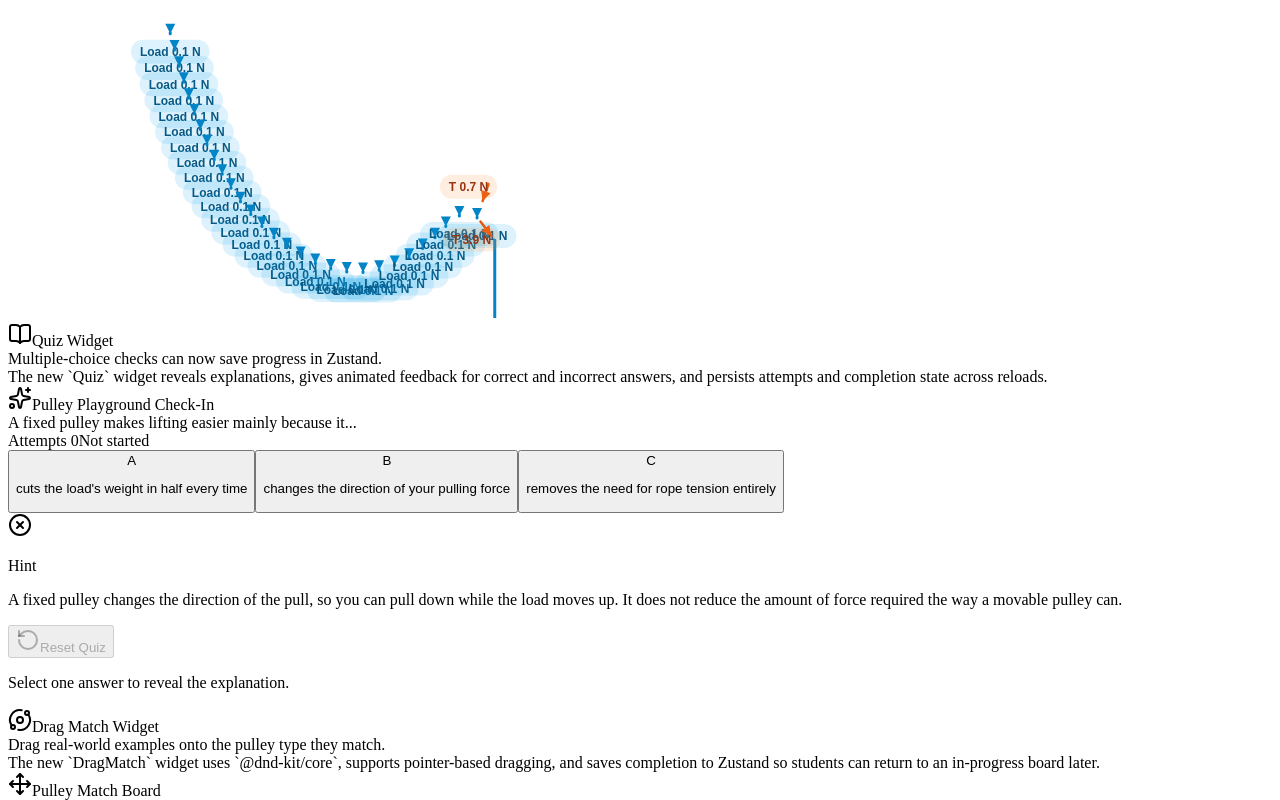
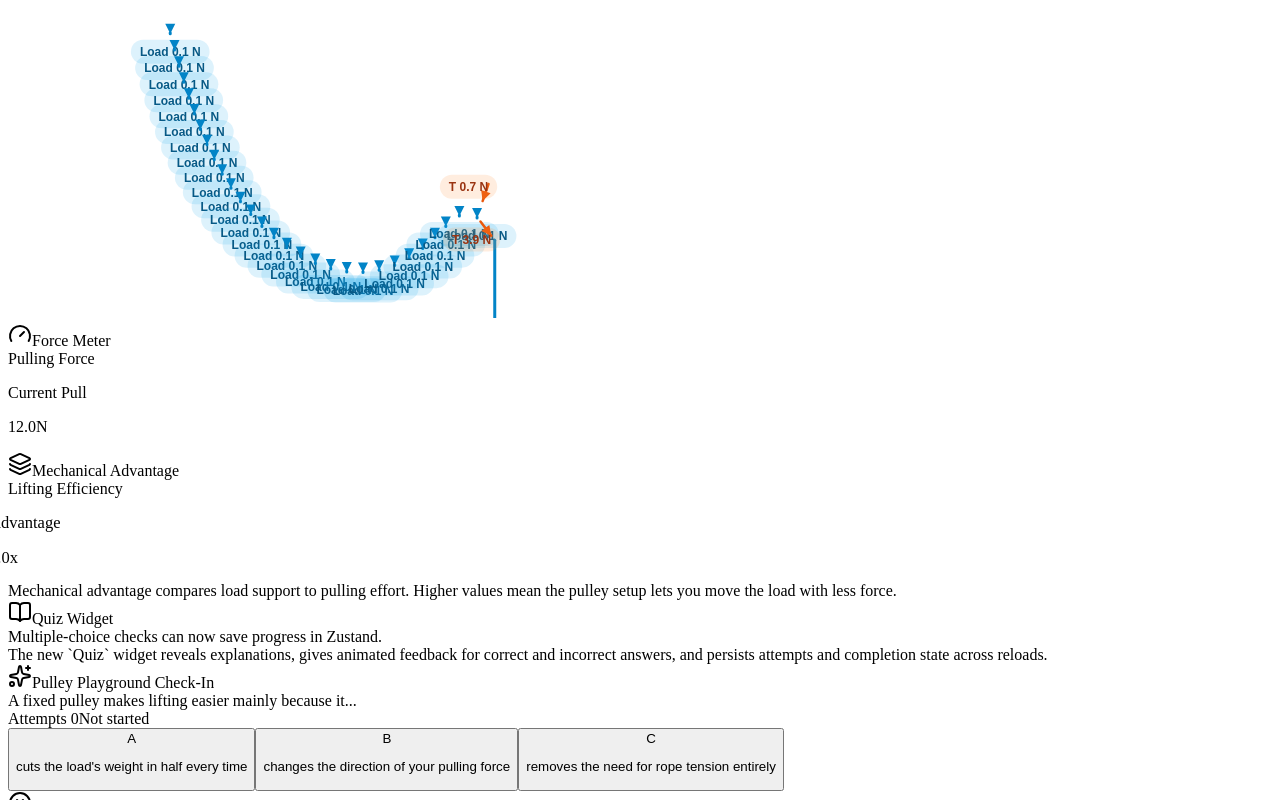
Before and after one commit to mtplayground/Alex-Hou-2024-test-24, a React (Vite) app: page / in a window 1280 px wide. Shown: the part 1455-2255 px from the top of the page. Built offline with nearby package versions, Linux system fonts and the light colour scheme.

Commit message:
feat: <ForceMeter> and <MechanicalAdvantage> readouts

```diff
--- a/package.json
+++ b/package.json
@@ -24,6 +24,7 @@
     "@types/matter-js": "^0.20.2",
     "class-variance-authority": "^0.7.1",
     "clsx": "^2.1.1",
+    "framer-motion": "^12.38.0",
     "howler": "^2.2.4",
     "lucide-react": "^1.14.0",
     "matter-js": "^0.20.0",
--- a/src/app/routes/home-page.tsx
+++ b/src/app/routes/home-page.tsx
@@ -1,16 +1,25 @@
-import { Bodies } from "matter-js";
+import {
+  Bodies,
+  type Body,
+  type Constraint,
+  type Engine,
+  type Vector,
+} from "matter-js";
 import {
   ArrowRight,
   BookOpen,
   GalleryHorizontalEnd,
   Orbit,
 } from "lucide-react";
+import { useRef, useState } from "react";
 import { Link } from "react-router-dom";
 
 import SimulationCanvas from "@/components/simulation/simulation-canvas";
 import DragMatch from "@/components/drag-match/drag-match";
 import NumericAnswer from "@/components/numeric-answer/numeric-answer";
 import Quiz from "@/components/quiz/quiz";
+import ForceMeter from "@/components/readouts/force-meter";
+import MechanicalAdvantage from "@/components/readouts/mechanical-advantage";
 import { Button } from "@/components/ui/button";
 import {
   Card,
@@ -27,7 +36,94 @@ import {
 } from "@/lib/simulation/pulleys";
 import { drawForceOverlay } from "@/lib/simulation/force-overlay";
 
+function getConstraintPoint(
+  body: Body | null | undefined,
+  point: Vector | undefined,
+) {
+  if (body != null && point !== undefined) {
+    return {
+      x: body.position.x + point.x,
+      y: body.position.y + point.y,
+    };
+  }
+
+  if (point !== undefined) {
+    return { x: point.x, y: point.y };
+  }
+
+  if (body != null) {
+    return { x: body.position.x, y: body.position.y };
+  }
+
+  return null;
+}
+
+function getConstraintStretch(constraint: Constraint) {
+  const start = getConstraintPoint(constraint.bodyA, constraint.pointA);
+  const end = getConstraintPoint(constraint.bodyB, constraint.pointB);
+
+  if (start === null || end === null) {
+    return 0;
+  }
+
+  return Math.max(
+    0,
+    Math.hypot(end.x - start.x, end.y - start.y) - constraint.length,
+  );
+}
+
 function HomePage() {
+  const simulationPartsRef = useRef<{
+    rope: ReturnType<typeof createRope> | null;
+    weight: ReturnType<typeof attachWeight> | null;
+  }>({
+    rope: null,
+    weight: null,
+  });
+  const [simulationMetrics, setSimulationMetrics] = useState({
+    pullForce: 0,
+    mechanicalAdvantage: 1,
+  });
+
+  function handleSimulationFrame(engine: Engine) {
+    const rope = simulationPartsRef.current.rope;
+    const weight = simulationPartsRef.current.weight;
+
+    if (rope === null || weight === null) {
+      return;
+    }
+
+    const gravityMagnitude =
+      Math.hypot(engine.gravity.x, engine.gravity.y) * engine.gravity.scale;
+    const baseLoadForce = weight.weight.mass * gravityMagnitude * 1000;
+    const averageStretch =
+      rope.constraints.reduce(
+        (totalStretch, constraint) =>
+          totalStretch + getConstraintStretch(constraint),
+        0,
+      ) / Math.max(rope.constraints.length, 1);
+    const pullingForce = Math.max(0.2, baseLoadForce + averageStretch * 0.12);
+    const mechanicalAdvantage = Math.max(
+      0.6,
+      Math.min(1.2, baseLoadForce / Math.max(pullingForce, 0.001)),
+    );
+
+    setSimulationMetrics((currentMetrics) => {
+      if (
+        Math.abs(currentMetrics.pullForce - pullingForce) < 0.03 &&
+        Math.abs(currentMetrics.mechanicalAdvantage - mechanicalAdvantage) <
+          0.01
+      ) {
+        return currentMetrics;
+      }
+
+      return {
+        pullForce: pullingForce,
+        mechanicalAdvantage,
+      };
+    });
+  }
+
   return (
     <div className="space-y-6">
       <section className="grid gap-6 lg:grid-cols-[1.15fr_0.85fr]">
@@ -112,9 +208,11 @@ function HomePage() {
           </CardHeader>
         </Card>
 
+        <div className="space-y-4">
           <SimulationCanvas
             height={360}
             label="Matter.js preview with draggable rope and weight"
+            onFrame={handleSimulationFrame}
             overlayRenderer={(overlay) => {
               drawForceOverlay(overlay);
             }}
@@ -145,6 +243,10 @@ function HomePage() {
                 rope,
                 size: { height: 78, width: 78 },
               });
+              simulationPartsRef.current = {
+                rope,
+                weight,
+              };
               scene.setInteractionConfig({
                 draggableBodies: [
                   {
@@ -194,6 +296,14 @@ function HomePage() {
               ]);
             }}
           />
+
+          <div className="grid gap-4 sm:grid-cols-2">
+            <ForceMeter value={simulationMetrics.pullForce} />
+            <MechanicalAdvantage
+              value={simulationMetrics.mechanicalAdvantage}
+            />
+          </div>
+        </div>
       </section>
 
       <section className="grid gap-6 lg:grid-cols-[0.9fr_1.1fr]">
--- /dev/null
+++ b/src/components/readouts/force-meter.tsx
@@ -0,0 +1,73 @@
+import { motion } from "framer-motion";
+import { Gauge } from "lucide-react";
+
+import { Card, CardContent, CardHeader, CardTitle } from "@/components/ui/card";
+import { cn } from "@/lib/utils";
+
+import { useAnimatedNumber } from "./use-animated-number";
+
+type ForceMeterProps = {
+  className?: string;
+  maxValue?: number;
+  unit?: string;
+  value: number;
+};
+
+function ForceMeter({
+  className,
+  maxValue = 12,
+  unit = "N",
+  value,
+}: ForceMeterProps) {
+  const clampedValue = Math.max(0, Math.min(value, maxValue));
+  const displayValue = useAnimatedNumber(clampedValue, 1);
+  const needleRotation = -120 + (clampedValue / maxValue) * 240;
+
+  return (
+    <Card
+      className={cn(
+        "overflow-hidden border-white/70 bg-white/90 shadow-float backdrop-blur",
+        className,
+      )}
+    >
+      <CardHeader className="space-y-2">
+        <div className="inline-flex w-fit items-center gap-2 rounded-full bg-kid-coral/20 px-3 py-1 text-xs font-semibold uppercase tracking-[0.2em] text-orange-950">
+          <Gauge className="h-4 w-4" />
+          Force Meter
+        </div>
+        <CardTitle className="font-display text-2xl text-slate-900">
+          Pulling Force
+        </CardTitle>
+      </CardHeader>
+
+      <CardContent className="space-y-4">
+        <div className="relative mx-auto h-40 w-40">
+          <div className="absolute inset-0 rounded-full border-[12px] border-slate-100" />
+          <div className="absolute inset-[14px] rounded-full bg-[radial-gradient(circle_at_top,rgba(251,191,36,0.2),rgba(255,255,255,0.95))]" />
+          <div className="absolute inset-[8px] rounded-full border border-dashed border-slate-300" />
+
+          <motion.div
+            className="absolute left-1/2 top-1/2 h-14 w-1 -translate-x-1/2 -translate-y-[92%] rounded-full bg-gradient-to-b from-orange-500 to-rose-600 shadow-[0_8px_18px_rgba(244,63,94,0.3)]"
+            animate={{ rotate: needleRotation }}
+            transition={{ damping: 18, stiffness: 180, type: "spring" }}
+            style={{ originY: "100%" }}
+          />
+
+          <div className="absolute left-1/2 top-1/2 h-5 w-5 -translate-x-1/2 -translate-y-1/2 rounded-full border-4 border-white bg-slate-900 shadow-sm" />
+        </div>
+
+        <div className="rounded-[1.3rem] bg-slate-950 px-4 py-3 text-center text-white">
+          <p className="text-xs uppercase tracking-[0.24em] text-slate-400">
+            Current Pull
+          </p>
+          <p className="mt-1 font-display text-4xl">
+            {displayValue}
+            <span className="ml-2 text-lg text-slate-300">{unit}</span>
+          </p>
+        </div>
+      </CardContent>
+    </Card>
+  );
+}
+
+export default ForceMeter;
--- /dev/null
+++ b/src/components/readouts/mechanical-advantage.tsx
@@ -0,0 +1,62 @@
+import { motion } from "framer-motion";
+import { Layers3 } from "lucide-react";
+
+import { Card, CardContent, CardHeader, CardTitle } from "@/components/ui/card";
+import { cn } from "@/lib/utils";
+
+import { useAnimatedNumber } from "./use-animated-number";
+
+type MechanicalAdvantageProps = {
+  className?: string;
+  value: number;
+};
+
+function MechanicalAdvantage({ className, value }: MechanicalAdvantageProps) {
+  const normalizedValue = Math.max(0, value);
+  const displayValue = useAnimatedNumber(normalizedValue, 1);
+  const badgeScale = 1 + Math.min(normalizedValue, 6) * 0.03;
+
+  return (
+    <Card
+      className={cn(
+        "overflow-hidden border-white/70 bg-white/90 shadow-float backdrop-blur",
+        className,
+      )}
+    >
+      <CardHeader className="space-y-2">
+        <div className="inline-flex w-fit items-center gap-2 rounded-full bg-kid-mint/20 px-3 py-1 text-xs font-semibold uppercase tracking-[0.2em] text-emerald-950">
+          <Layers3 className="h-4 w-4" />
+          Mechanical Advantage
+        </div>
+        <CardTitle className="font-display text-2xl text-slate-900">
+          Lifting Efficiency
+        </CardTitle>
+      </CardHeader>
+
+      <CardContent className="space-y-4">
+        <motion.div
+          className="mx-auto flex h-40 w-40 items-center justify-center rounded-full bg-[radial-gradient(circle_at_top,rgba(16,185,129,0.25),rgba(255,255,255,0.95))] shadow-[inset_0_0_0_12px_rgba(220,252,231,0.9)]"
+          animate={{ scale: badgeScale }}
+          transition={{ damping: 18, stiffness: 170, type: "spring" }}
+        >
+          <div className="rounded-full bg-white/90 px-6 py-5 text-center shadow-lg">
+            <p className="text-xs uppercase tracking-[0.24em] text-slate-500">
+              Advantage
+            </p>
+            <p className="mt-2 font-display text-4xl text-slate-900">
+              {displayValue}
+              <span className="ml-1 text-lg text-slate-500">x</span>
+            </p>
+          </div>
+        </motion.div>
+
+        <div className="rounded-[1.3rem] bg-emerald-50 px-4 py-3 text-sm leading-7 text-emerald-950">
+          Mechanical advantage compares load support to pulling effort. Higher
+          values mean the pulley setup lets you move the load with less force.
+        </div>
+      </CardContent>
+    </Card>
+  );
+}
+
+export default MechanicalAdvantage;
--- /dev/null
+++ b/src/components/readouts/use-animated-number.ts
@@ -0,0 +1,33 @@
+import {
+  animate,
+  useMotionValue,
+  useMotionValueEvent,
+  useSpring,
+} from "framer-motion";
+import { useEffect, useState } from "react";
+
+export function useAnimatedNumber(value: number, precision = 1) {
+  const motionValue = useMotionValue(value);
+  const springValue = useSpring(motionValue, {
+    damping: 18,
+    stiffness: 170,
+  });
+  const [displayValue, setDisplayValue] = useState(value.toFixed(precision));
+
+  useEffect(() => {
+    const controls = animate(motionValue, value, {
+      duration: 0.45,
+      ease: "easeOut",
+    });
+
+    return () => {
+      controls.stop();
+    };
+  }, [motionValue, value]);
+
+  useMotionValueEvent(springValue, "change", (latest) => {
+    setDisplayValue(latest.toFixed(precision));
+  });
+
+  return displayValue;
+}
--- a/src/components/simulation/simulation-canvas.tsx
+++ b/src/components/simulation/simulation-canvas.tsx
@@ -54,6 +54,7 @@ type SimulationCanvasProps = {
   gravity?: SimulationGravity;
   height?: number;
   label?: string;
+  onFrame?: (engine: Engine) => void;
   overlayRenderer?: (overlay: SimulationOverlayApi) => void;
   renderScene: (scene: SimulationSceneApi) => void;
   width?: number;
@@ -87,6 +88,7 @@ function SimulationCanvas({
   gravity,
   height = 340,
   label = "Physics simulation canvas",
+  onFrame,
   overlayRenderer,
   renderScene,
   width = 640,
@@ -100,6 +102,7 @@ function SimulationCanvas({
   const interactionManagerRef = useRef<ReturnType<
     typeof createDragInteractionManager
   > | null>(null);
+  const onFrameRef = useRef(onFrame);
   const renderSceneRef = useRef(renderScene);
   const overlayRendererRef = useRef(overlayRenderer);
   const isRunningRef = useRef(true);
@@ -107,6 +110,10 @@ function SimulationCanvas({
   const [isRunning, setIsRunning] = useState(true);
   const [showForces, setShowForces] = useState(overlayRenderer !== undefined);
   const [isInteractive, setIsInteractive] = useState(false);
+
+  useEffect(() => {
+    onFrameRef.current = onFrame;
+  }, [onFrame]);
 
   useEffect(() => {
     renderSceneRef.current = renderScene;
@@ -217,12 +224,14 @@ function SimulationCanvas({
 
         Render.world(render);
         drawOverlay();
+        onFrameRef.current?.(engine);
         animationFrameRef.current = window.requestAnimationFrame(frame(time));
       };
     }
 
     rebuildScene();
     drawOverlay();
+    onFrameRef.current?.(engine);
     animationFrameRef.current = window.requestAnimationFrame(
       frame(performance.now()),
     );
@@ -298,6 +307,8 @@ function SimulationCanvas({
         },
       });
     }
+
+    onFrameRef.current?.(engine);
 
     soundManager.playSuccessChime();
   }
```
Also changed, not shown: 1 other file (tests, documents, lock files or other folders). Lines whose indentation alone changed are shown as unchanged.
